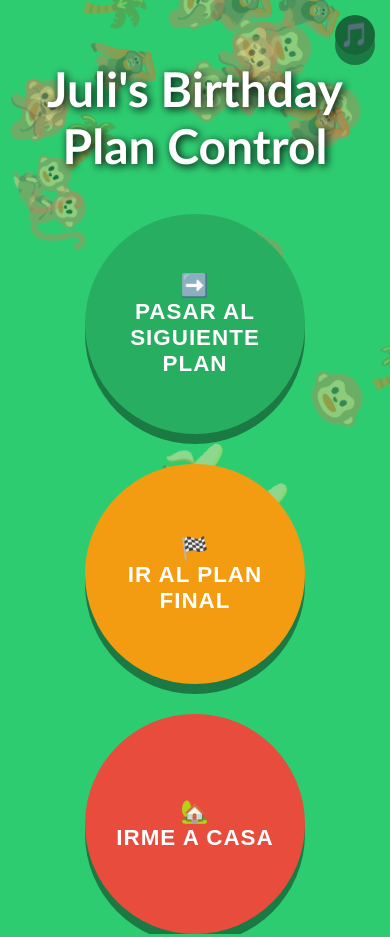
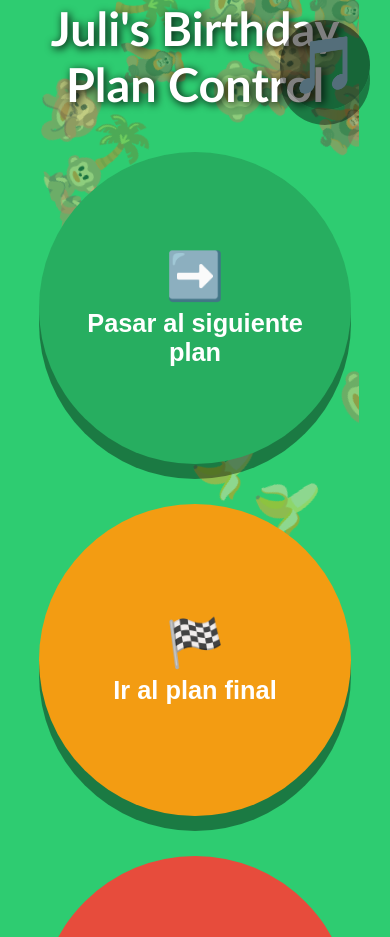
Before and after one commit to ivanlopez96/monki, a plain HTML site: page index.html in a window 390 px wide. Shown: the top 937 px of the page. Drawn offline with Linux system fonts and the light colour scheme.

Commit message:
Update index.html

```diff
--- a/index.html
+++ b/index.html
@@ -14,17 +14,20 @@
       text-align: center;
       min-height: 100vh;
       overflow: hidden;
+      display: flex;
+      flex-direction: column;
+      justify-content: center;
+      align-items: center;
       position: relative;
     }
 
     h1 {
-      font-size: 3em;
-      margin-top: 60px;
-      margin-bottom: 40px;
+      font-size: 7vw;
+      line-height: 1.2em;
+      margin: 0 20px 60px 20px;
       text-shadow: 2px 2px 8px #000;
-      animation: fadeIn 1s ease-out;
       z-index: 2;
-      position: relative;
+      text-align: center;
     }
 
     .emoji {
@@ -45,21 +48,21 @@
       display: flex;
       flex-direction: column;
       align-items: center;
-      gap: 30px;
-      animation: zoomIn 1.5s ease-out;
+      gap: 70px;
       z-index: 2;
-      position: relative;
+      width: 100%;
     }
 
     button {
       border: none;
       border-radius: 50%;
-      width: 220px;
-      height: 220px;
-      font-size: 1.4em;
+      width: 55vw;
+      max-width: 400px;
+      height: 55vw;
+      max-height: 400px;
       font-weight: bold;
       color: white;
-      box-shadow: 0 10px 0 rgba(0,0,0,0.4);
+      box-shadow: 0 15px 0 rgba(0,0,0,0.4);
       transition: all 0.25s ease;
       display: flex;
       align-items: center;
@@ -69,49 +72,41 @@
       cursor: pointer;
       user-select: none;
       flex-direction: column;
-      text-transform: uppercase;
-      letter-spacing: 1px;
+      word-wrap: break-word;
+      overflow: hidden;
+      font-size: 1em;
+    }
+
+    button div {
+      font-size: 2.8em; /* emoji grande */
+      margin-bottom: 12px;
+    }
+
+    button strong {
+      font-size: 1.8em; /* texto grande y legible */
     }
 
     button:hover {
       filter: brightness(1.3);
-      transform: scale(1.05);
-      box-shadow: 0 12px 0 rgba(0,0,0,0.5);
+      transform: scale(1.08);
+      box-shadow: 0 18px 0 rgba(0,0,0,0.5);
     }
 
     button:active {
-      transform: translateY(5px);
-      box-shadow: 0 5px 0 rgba(0,0,0,0.4);
+      transform: translateY(-10px) scale(1.1);
+      box-shadow: 0 8px 0 rgba(0,0,0,0.4);
     }
 
     #btn1 { background-color: #27ae60; }
     #btn2 { background-color: #f39c12; }
     #btn3 { background-color: #e74c3c; }
 
-    @media (min-width: 600px) {
-      .button-container {
-        flex-direction: row;
-        justify-content: center;
-      }
-    }
-
-    @keyframes zoomIn {
-      from { transform: scale(0.5); opacity: 0; }
-      to { transform: scale(1); opacity: 1; }
-    }
-
-    @keyframes fadeIn {
-      from { opacity: 0; transform: translateY(-20px); }
-      to { opacity: 1; transform: translateY(0); }
-    }
-
-    /* Botón de música pequeño, emoji grande */
     #musicToggle {
       position: fixed;
-      top: 15px;
-      right: 15px;
-      width: 40px;
-      height: 40px;
+      top: 20px;
+      right: 20px;
+      width: 70px;
+      height: 70px;
       background-color: rgba(0,0,0,0.5);
       border: none;
       border-radius: 50%;
@@ -120,7 +115,7 @@
       display: flex;
       align-items: center;
       justify-content: center;
-      font-size: 1.5em; /* Emoji grande dentro */
+      font-size: 3em;
       transition: background-color 0.3s, transform 0.2s;
       color: white;
     }
@@ -129,10 +124,57 @@
       background-color: rgba(0,0,0,0.8);
       transform: scale(1.1);
     }
+
+    @media (max-width: 600px) {
+      h1 {
+        font-size: 12vw;
+        line-height: 1.2em;
+        margin-bottom: 40px;
+      }
+
+      .button-container {
+        gap: 40px;
+      }
+
+      button {
+        width: 80vw;
+        height: 80vw;
+      }
+
+      button div {
+        font-size: 12vw;
+        margin-bottom: 5px;
+      }
+
+      button strong {
+        font-size: 6.5vw;
+      }
+
+      #musicToggle {
+        width: 90px;
+        height: 90px;
+        font-size: 3.5em;
+      }
+    }
+
+    /* Confetti */
+    .confetti {
+      position: absolute;
+      width: 10px;
+      height: 10px;
+      opacity: 0.8;
+      pointer-events: none;
+      animation: confettiFall 2s linear forwards;
+    }
+
+    @keyframes confettiFall {
+      0% { transform: translateY(0) rotate(0deg); opacity: 1; }
+      100% { transform: translateY(250px) rotate(360deg); opacity: 0; }
+    }
   </style>
 </head>
 <body>
-  <h1>Juli's Birthday Plan Control</h1>
+  <h1>Juli's Birthday<br>Plan Control</h1>
 
   <div class="button-container">
     <button id="btn1"><div>➡️</div><strong>Pasar al siguiente plan</strong></button>
@@ -156,7 +198,7 @@
     }
   </script>
 
-  <!-- Música de fondo local -->
+  <!-- Música de fondo -->
   <audio id="jungleAudio" loop>
     <source src="selva.mp3" type="audio/mpeg">
     Tu navegador no soporta el elemento audio.
@@ -165,10 +207,7 @@
   <script>
     const jungleAudio = document.getElementById('jungleAudio');
     const musicToggle = document.getElementById('musicToggle');
-
-    // Volumen suave
-    jungleAudio.volume = 0.2;
-
+    jungleAudio.volume = 0.2;  // música suave por defecto
     let musicOn = false;
 
     musicToggle.addEventListener('click', () => {
@@ -182,24 +221,42 @@
       musicOn = !musicOn;
     });
 
-    // Voz de los botones
-    function speak(text) {
+    function speak(text, btn) {
       speechSynthesis.cancel();
       const utterance = new SpeechSynthesisUtterance(text);
       utterance.lang = 'es-ES';
       utterance.volume = 1;
       speechSynthesis.speak(utterance);
+
+      // Fiesta total: confeti y salto del botón
+      spawnConfetti();
+      btn.style.transform = "translateY(-20px) scale(1.1)";
+      setTimeout(() => btn.style.transform = "", 300);
     }
 
     function setupButton(id, phrase) {
       const btn = document.getElementById(id);
-      btn.addEventListener('click', () => speak(phrase));
-      btn.addEventListener('touchend', () => speak(phrase));
+      btn.addEventListener('click', () => speak(phrase, btn));
+      btn.addEventListener('touchend', () => speak(phrase, btn));
     }
 
     setupButton('btn1', 'Quiero pasar al siguiente plan');
     setupButton('btn2', 'Quiero ir al plan final');
     setupButton('btn3', 'Quiero irme a casa');
+
+    function spawnConfetti() {
+      for (let i = 0; i < 40; i++) {
+        const confetti = document.createElement('div');
+        confetti.className = 'confetti';
+        confetti.style.left = Math.random() * window.innerWidth + 'px';
+        confetti.style.backgroundColor = `hsl(${Math.random()*360}, 70%, 60%)`;
+        confetti.style.width = (5 + Math.random()*10) + 'px';
+        confetti.style.height = (5 + Math.random()*10) + 'px';
+        confetti.style.animationDuration = (1 + Math.random()*1) + 's';
+        document.body.appendChild(confetti);
+        setTimeout(() => confetti.remove(), 2000);
+      }
+    }
   </script>
 </body>
 </html>
```
